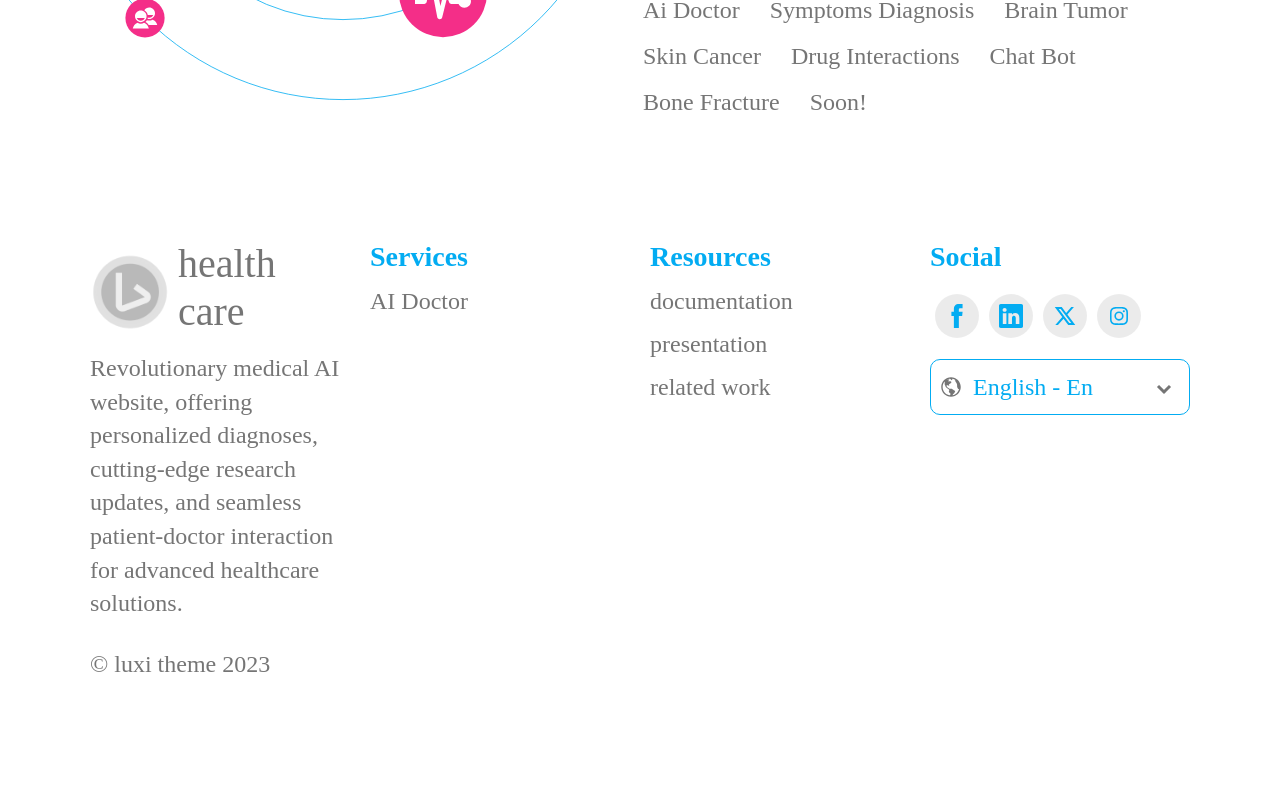
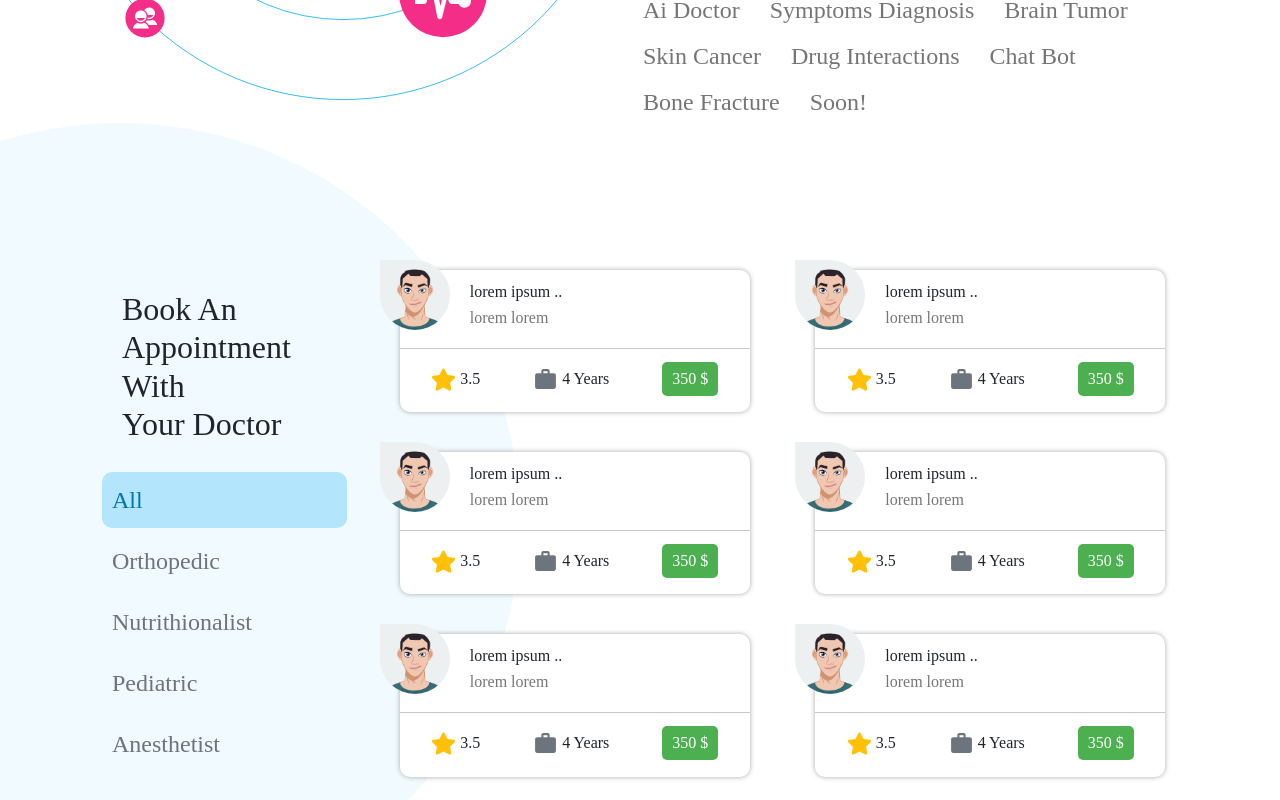
Before and after one commit to ahmedfathiaboelanin/Health_Care, a React (Vite) app: page / in a window 1280 px wide. Shown: the part 580-1380 px from the top of the page. Before the commit the page ends 1283 px from the top, so only its background shows below. Built offline with nearby package versions, Linux system fonts and the light colour scheme; a web font is replaced by a local one.

Commit message:
added doctors section to home page

```diff
--- /dev/null
+++ b/src/Components/DoctorsSection/Doctors.jsx
@@ -0,0 +1,110 @@
+import {useState} from 'react';
+// import DoctorCard from '../../Pages/Services/Diagnosis/DocCard';
+
+import styles from "./Doctors.module.css"
+import DoctorCard from '../DoctorCard/DoctorCard';
+
+const Doctors = () => {
+
+   let [lang,setLang] = useState('En')
+   let [activeButton,setActiveButton] = useState(0)
+
+   function clickHandler (btnId) {
+      setActiveButton(btnId)
+   }
+
+   // aside
+   // h2
+   let h2Header = {
+      En:"book an appointment with your doctor",
+      Ar:"احجز موعد مع طبيبك"
+   }
+
+   // nav
+   let specialities = {
+      En: [
+         "all",
+         "orthopedic",
+         "nutrithionalist",
+         "pediatric",
+         "Anesthetist",
+      ],
+      Ar: [
+         "الكل",
+         "أخصائى عظام",
+         "أخصائى تغذية",
+         "أخصائى أطفال",
+         "أخصائى تخدير"
+      ]
+   }
+
+   // let doctors = {
+   //    En: [
+   //       {
+   //          name:"",
+   //          spec:"",
+   //          exp:"",
+   //          rate:"",
+   //          price:"",
+   //          path:"/"
+   //       },
+   //    ],
+   //    Ar: [
+   //       {}
+   //    ]
+   // }
+
+   return (
+      <div className='container'>
+         <div className={`${styles.doctors} row justify-content-center`}>
+
+            <div className={`${styles.circle} d-none d-md-block`}></div>
+
+            <aside className={`col-12 col-lg-3 text-center text-md-start`}>
+               <h2> {h2Header[lang]} </h2>
+               <nav>
+                  <ul className={`${styles.ulStyle}`}>
+                     { specialities[lang].map((str,idx) => {
+                        return (
+                           <li key={idx}>
+                              <button
+                                 className={`${idx===activeButton? styles.active:""} text-md-start`}
+                                 onClick={() => clickHandler(idx)}
+                              >
+                                 {str}
+                              </button>
+                           </li>
+                        )
+                     })}
+                  </ul>
+               </nav>
+            </aside>
+
+            <div className={`${styles.cards} col-12 col-lg-9 row row-cols-1 row-cols-md-2`}>
+               {/* <div className={`${styles.card}`}> */}
+               <div>
+                  <DoctorCard name="lorem ipsum .." spec="lorem lorem" exp={ 4 } rate={3.5} price={350} path="/" />
+               </div>
+               <div>
+                  <DoctorCard name="lorem ipsum .." spec="lorem lorem" exp={ 4 } rate={3.5} price={350} path="/" />
+               </div>
+               <div>
+                  <DoctorCard name="lorem ipsum .." spec="lorem lorem" exp={ 4 } rate={3.5} price={350} path="/" />
+               </div>
+               <div>
+                  <DoctorCard name="lorem ipsum .." spec="lorem lorem" exp={ 4 } rate={3.5} price={350} path="/" />
+               </div>
+               <div>
+                  <DoctorCard name="lorem ipsum .." spec="lorem lorem" exp={ 4 } rate={3.5} price={350} path="/" />
+               </div>
+               <div>
+                  <DoctorCard name="lorem ipsum .." spec="lorem lorem" exp={ 4 } rate={3.5} price={350} path="/" />
+               </div>
+            </div>
+
+         </div>
+      </div>
+   );
+};
+
+export default Doctors;
--- /dev/null
+++ b/src/Components/DoctorsSection/Doctors.module.css
@@ -0,0 +1,90 @@
+.doctors {
+   /* min-height: 60vh; */
+   font-family: 'Roboto', sans-serif;
+   position: relative;
+   padding-top: 30px;
+   padding-bottom: 30px;
+}
+
+.doctors aside {
+   text-transform: capitalize;
+   padding: 20px;
+   /* display: flex;
+   flex-direction: column;
+   align-items: center; */
+}
+.doctors aside h2 {
+   text-transform: capitalize;
+   padding: 20px;
+   text-wrap: balance;
+
+   /* display: flex;
+   flex-direction: column;
+   align-items: center; */
+}
+
+.doctors .circle {
+   --size: 800px;
+   position: absolute;
+   left: 50px;
+   top: 50%;
+   width: var(--size);
+   height: var(--size);
+   transform: translate(-50%,-50%);
+
+   border-radius: 50%;
+   background-color: var(--primary-lighter);
+   z-index: -1;
+}
+
+.ulStyle {
+   list-style: none;
+   margin: 0;
+   padding: 0;
+}
+
+.ulStyle li {
+
+}
+
+.cards > div {
+   display: flex;
+   justify-content: center;
+   padding: 20px;
+}
+
+.cards > div > div {
+   flex: 1;
+}
+
+.ulStyle li button {
+   color: var(--text-secondary);
+   text-decoration: none;
+
+   display: block;
+   width: 100%;
+
+   background-color: transparent;
+   padding: 10px;
+   border-radius: 10px;
+
+   color: var(--text-secondary);
+   border: none;
+
+   text-transform: capitalize;
+   font-size: 24px;
+
+   transition: .15s;
+   margin-bottom: 5px;
+}
+
+.ulStyle li button:hover {
+   background-color: var(--primary-light);
+   color: var(--primary-dark);
+
+}
+
+.ulStyle li .active {
+   background-color: var(--primary-light);
+   color: var(--primary-dark);
+}
--- a/src/Pages/Home/Home.jsx
+++ b/src/Pages/Home/Home.jsx
@@ -1,11 +1,13 @@
 import React from 'react';
 import Footer from '../../Components/Footer/Footer';
 import Speciality from '../../Components/SpecialitySection/Speciality';
+import Doctors from '../../Components/DoctorsSection/Doctors';
 
 const Home = () => {
    return (
       <>
          <Speciality/>
+         <Doctors/>
          <Footer/>
       </>
    );
```
